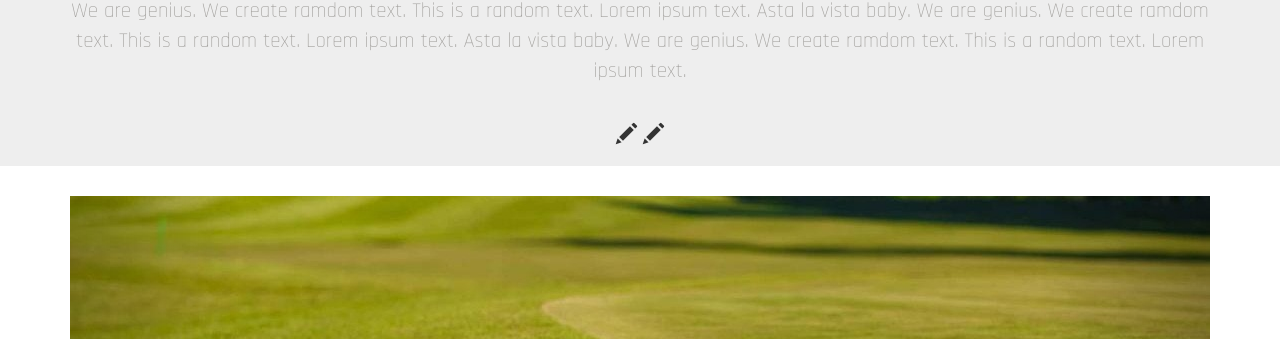
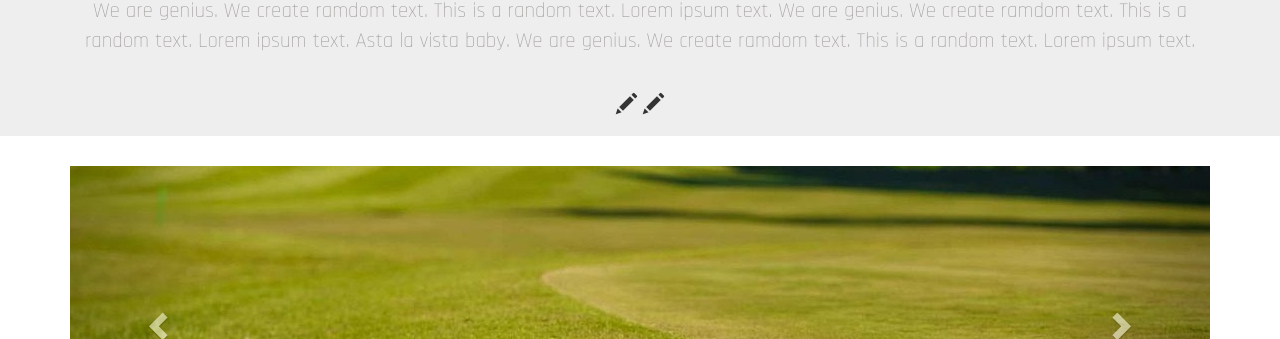
Before and after one commit to 9819023310me/xitish.github.io, a plain HTML site: page BCT/index.html in a window 1280 px wide. Shown: the part 237-576 px from the top of the page. Drawn offline with nearby package versions, Linux system fonts and the light colour scheme.

Commit message:
Updated index file

```diff
--- a/BCT/index.html
+++ b/BCT/index.html
@@ -3,7 +3,7 @@
 <head>
 	<meta charset="utf-8">
 	<title>ERC BCT 72 | Welcome </title>
-	<link rel="icon" type="image/jpg" href="logo.png"/>
+	<link rel="icon" type="image/jpg" href="resources/logo.png"/>
 	<meta name="description" content="ERC BCT 72">
 	<link rel="stylesheet" href="https://maxcdn.bootstrapcdn.com/bootstrap/3.2.0/css/bootstrap.min.css">
 	<link rel="stylesheet" href="https://maxcdn.bootstrapcdn.com/bootstrap/3.2.0/css/bootstrap-theme.min.css">
@@ -43,7 +43,7 @@
   	<div class="jumbotron" style="padding-bottom:0px;">
   		<div class="container text-center">
   			<h1 id="text">WE CREATE , WE INNOVATE</h1>
-  			<p id ="subtext"> We are genius. We create ramdom text. This is a random text. Lorem ipsum text. Asta la vista baby.
+  			<p id ="subtext"> We are genius. We create ramdom text. This is a random text. Lorem ipsum text.
 				 				We are genius. We create ramdom text. This is a random text. Lorem ipsum text. Asta la vista baby.
 								 We are genius. We create ramdom text. This is a random text. Lorem ipsum text.
 			  </p>
```
